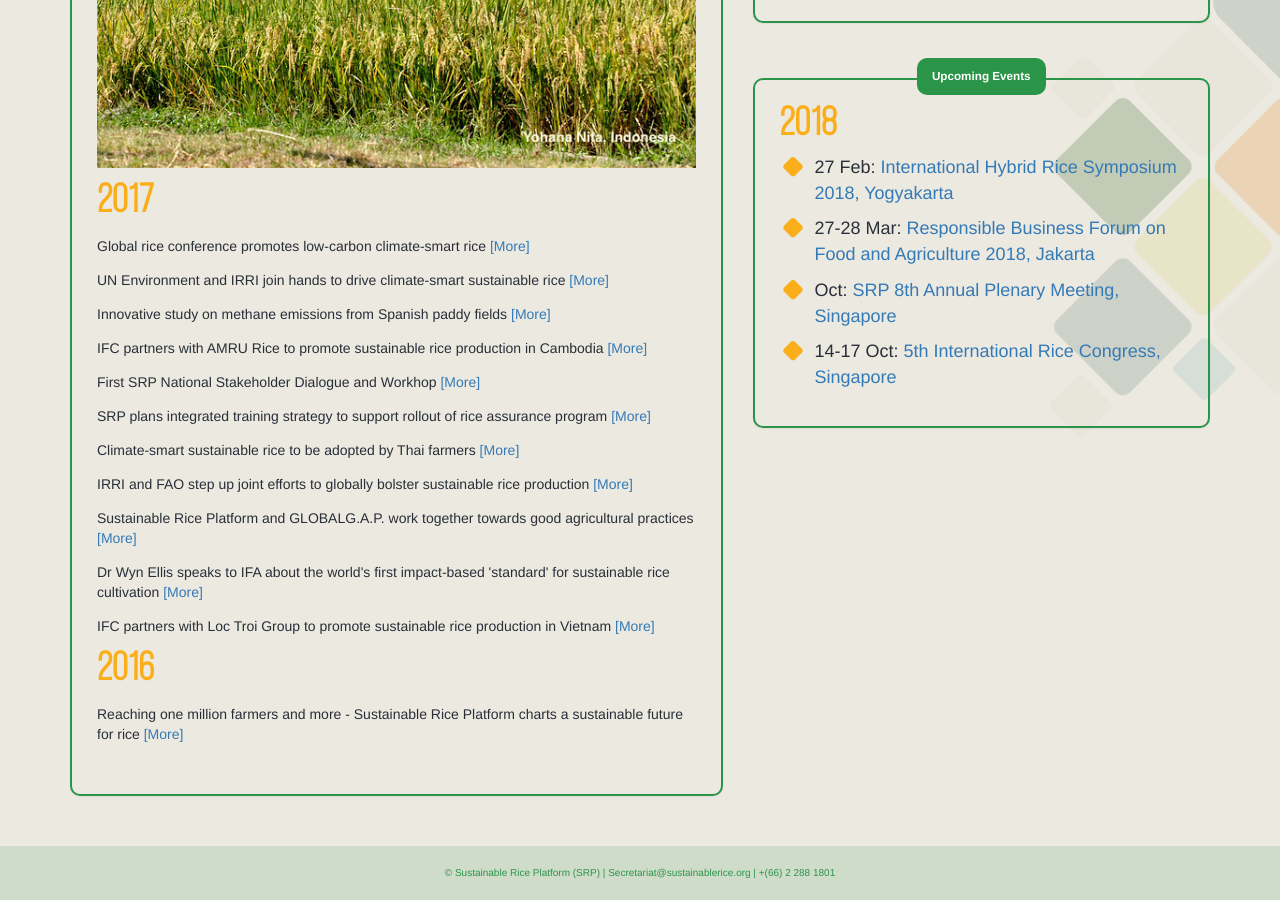
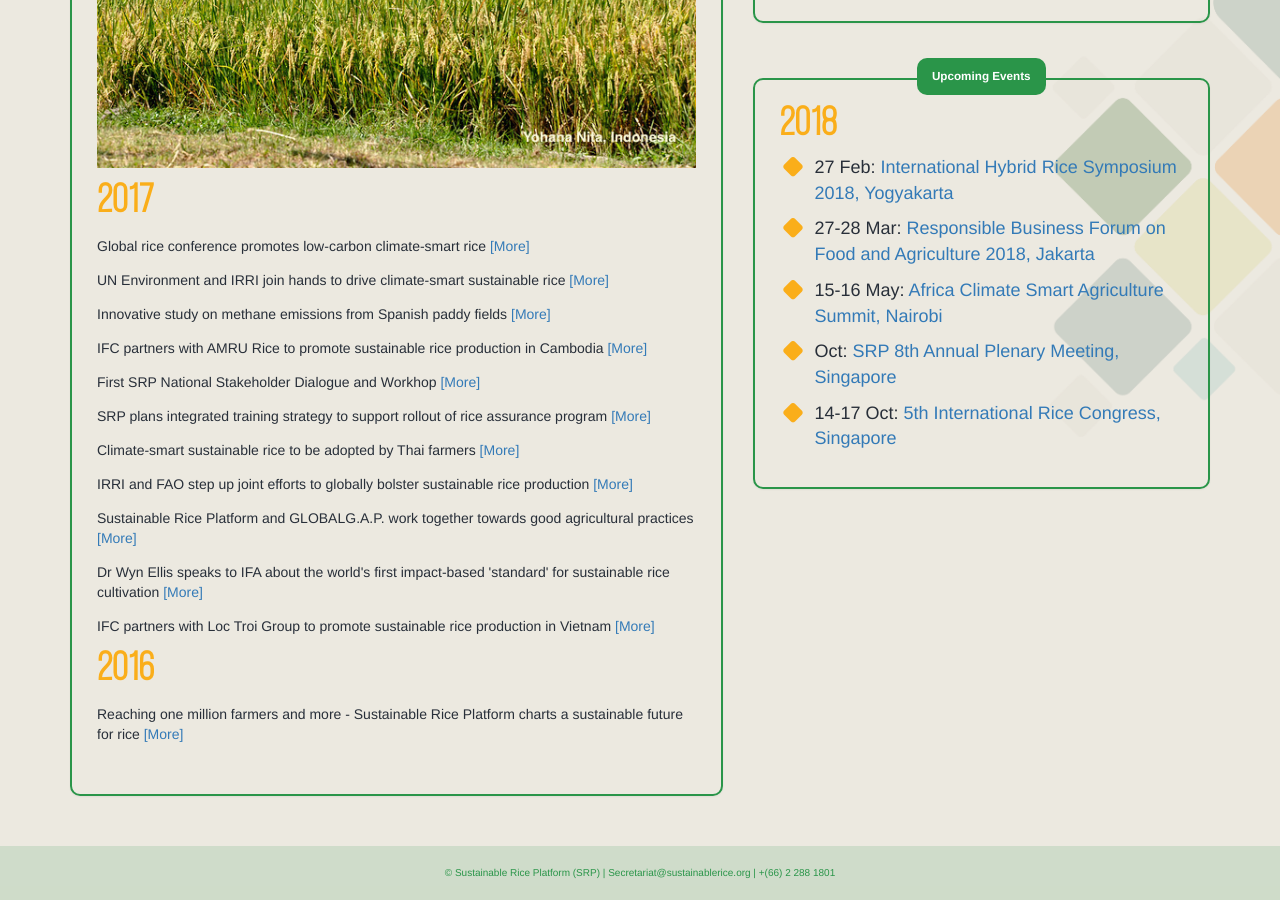
Before and after one commit to sustainablericeplatform/sustainablericeplatform.github.io, a Jekyll site: the page built from News-and-Events/index.html, in a window 1280 px wide and 900 px high, scrolled down 893 px. Built offline with Jekyll 4.4.1, drawn with Linux system fonts in a browser that asks for light colours.

Commit message:
Update index.html

```diff
--- a/News-and-Events/index.html
+++ b/News-and-Events/index.html
@@ -68,6 +68,7 @@ layout: default
                             <li><i class="fa fa-square"></i> <a  href="https://cop23.com.fj" target="_blank">COP23 UN Climate Change Conference, 6-17 Nov 2017 (Bonn, Germany)</a></li>-->
                             <li><i class="fa fa-square"></i>27 Feb: <a href="http://hybrid-rice.org/" target="_blank">International Hybrid Rice Symposium 2018, Yogyakarta</a></li>
                             <li><i class="fa fa-square"></i>27-28 Mar: <a href="http://www.responsiblebusiness.com/forum/responsible-business-forum-on-food-and-agriculture-2018/" target="_blank">Responsible Business Forum on Food and Agriculture 2018, Jakarta</a></li>
+                            <li><i class="fa fa-square"></i>15-16 May: <a href="http://csa-africa.aidforum.org/" target="_blank">Africa Climate Smart Agriculture Summit, Nairobi</a></li>
                             <li><i class="fa fa-square"></i>Oct: <a href="" target="_blank">SRP 8th Annual Plenary Meeting, Singapore</a></li>
                             <li><i class="fa fa-square"></i>14-17 Oct: <a href="https://sites.google.com/a/irri.org/ricecongress/irc2018" target="_blank">5th International Rice Congress, Singapore</a></li>
                         </ul>
```
